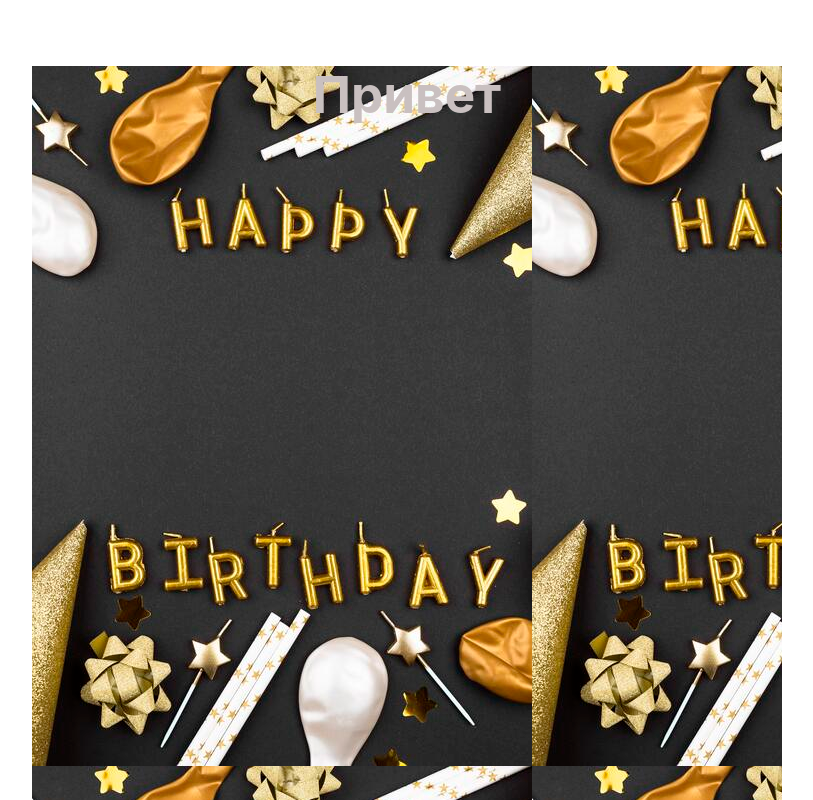
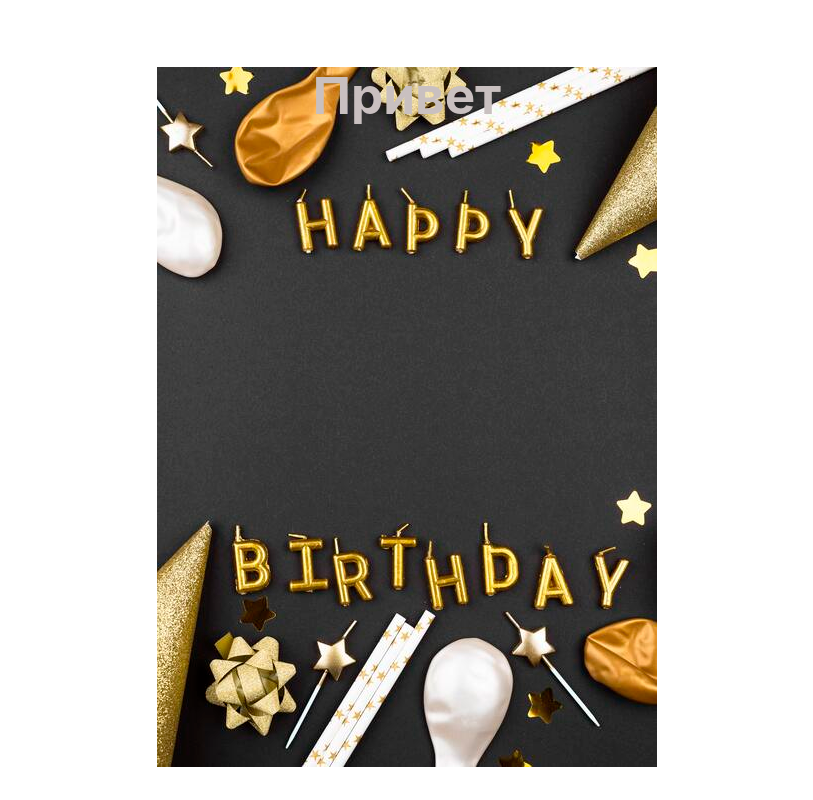
Before and after one commit to ovacio/birthday, a React (Vite) app: page / in a window 1280 px wide. Shown: the top 800 px of the page, without its empty margins (233-1046 px from the left). Built offline with nearby package versions, Linux system fonts and the light colour scheme.

Commit message:
Update App.css

```diff
--- a/src/App.css
+++ b/src/App.css
@@ -7,6 +7,6 @@
 
 .container{
   background-image: url('assets/imageBirthday.jpg');
-  width: 750px;
-  height: 1050px;
+  width: 500px;
+  height: 700px;
 }
```
